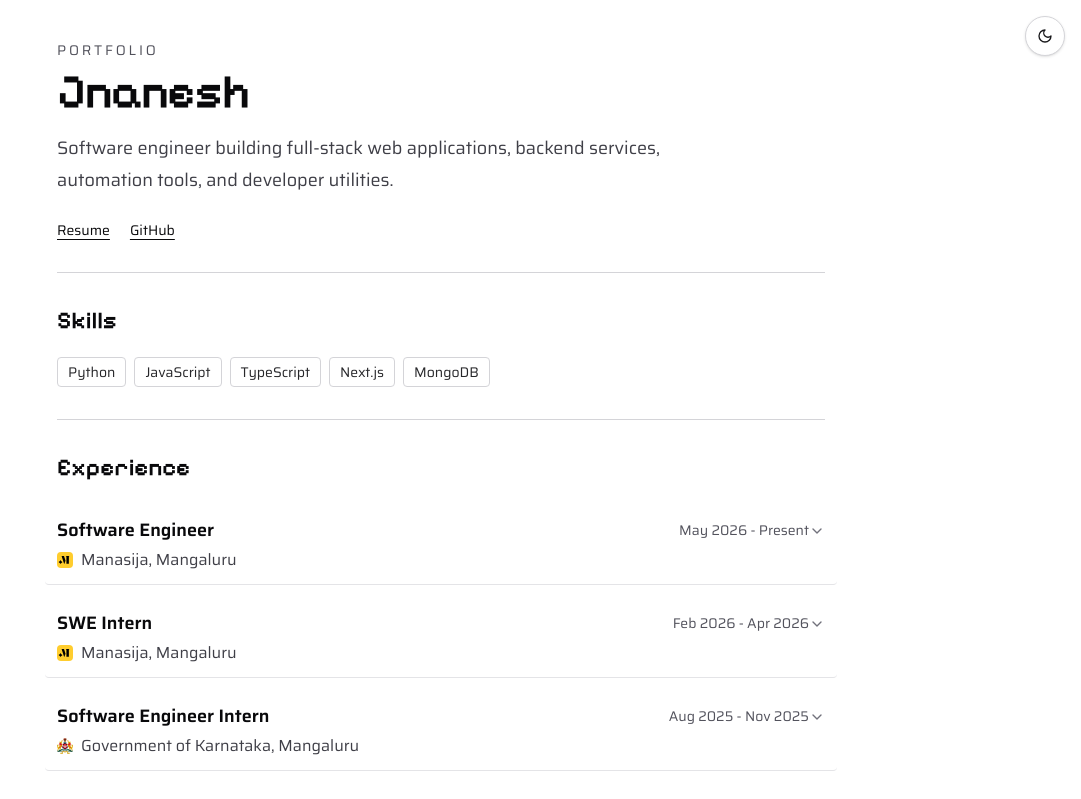
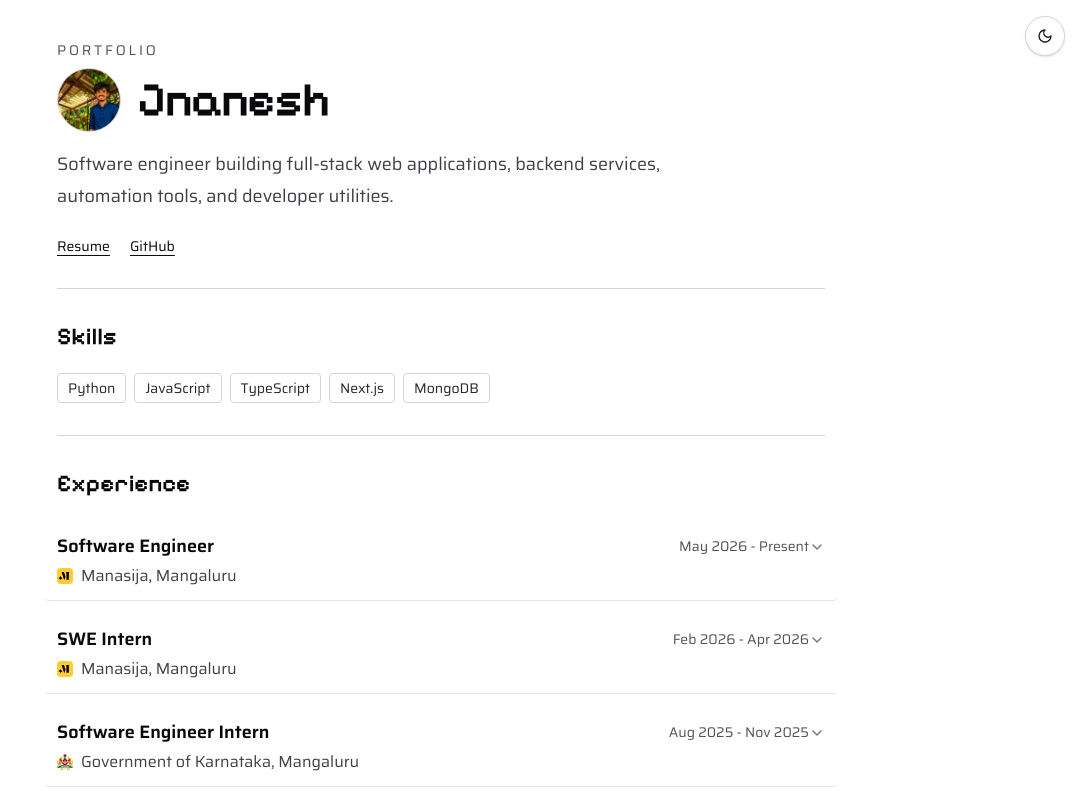
Before and after one commit to jtuluve/portfolio, a Next.js app: page /minimal in a window 1280 px wide. Shown: the top 799 px of the page, without its empty margins (199-1280 px from the left). Built offline with nearby package versions, Linux system fonts and the light colour scheme.

Commit message:
feat: Add profile image to minimal portfolio layout

```diff
--- a/app/minimal/minimal-portfolio.tsx
+++ b/app/minimal/minimal-portfolio.tsx
@@ -9,6 +9,7 @@ import {
   SquareArrowOutUpRight,
   Sun,
 } from "lucide-react";
+import Image from "next/image";
 import type { ReactNode } from "react";
 import { useEffect, useRef, useState } from "react";
 
@@ -266,9 +267,19 @@ export default function MinimalPortfolio() {
           <p className="mb-2 text-sm uppercase tracking-[0.2em] text-zinc-600 dark:text-zinc-400">
             Portfolio
           </p>
-          <h1 className="font-pixelify text-4xl font-semibold tracking-tight md:text-5xl">
-            Jnanesh
-          </h1>
+          <div className="flex items-center gap-4">
+            <Image
+              src="/me.png"
+              alt="Profile picture of Jnanesh"
+              width={64}
+              height={64}
+              className="h-16 w-16 rounded-full border border-zinc-300 object-cover dark:border-zinc-600"
+              priority
+            />
+            <h1 className="font-pixelify text-4xl font-semibold tracking-tight md:text-5xl">
+              Jnanesh
+            </h1>
+          </div>
           <p className="mt-4 max-w-2xl text-lg leading-8 text-zinc-700 dark:text-zinc-300">
             Software engineer building full-stack web applications, backend
             services, automation tools, and developer utilities.
```
Also changed, not shown: public/me.png (added).
